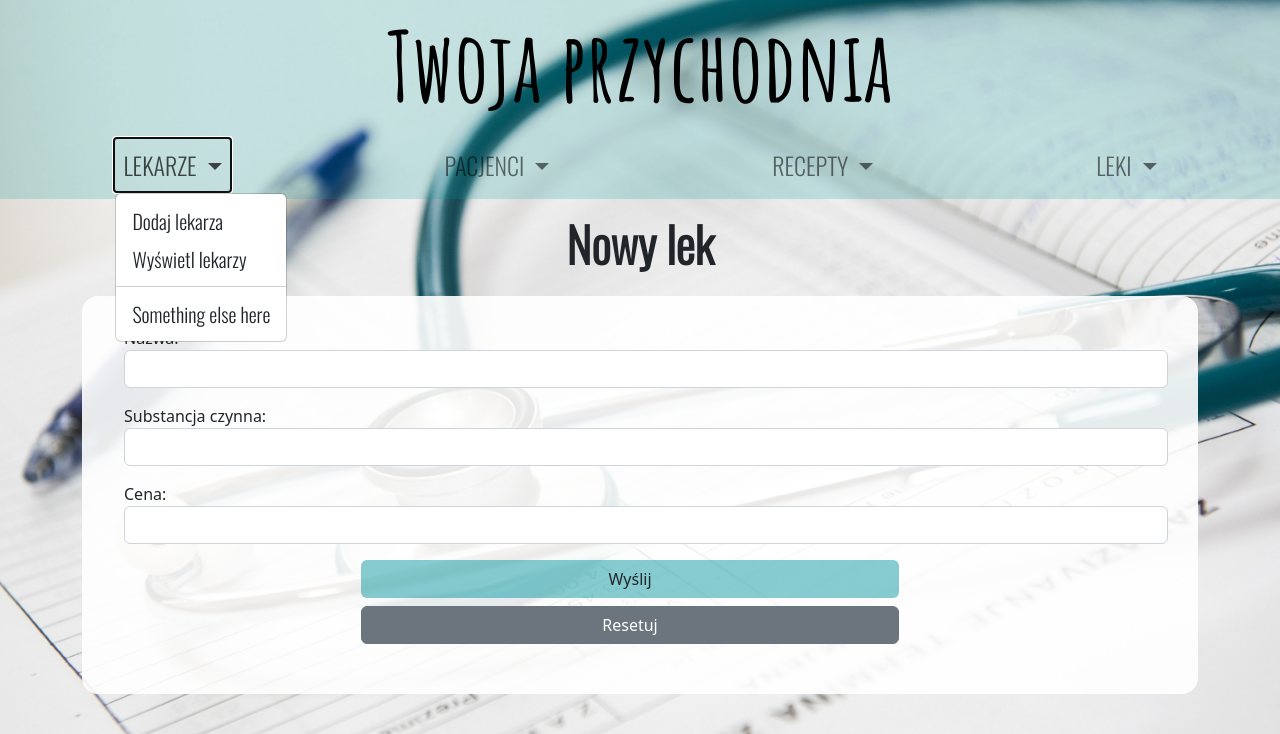
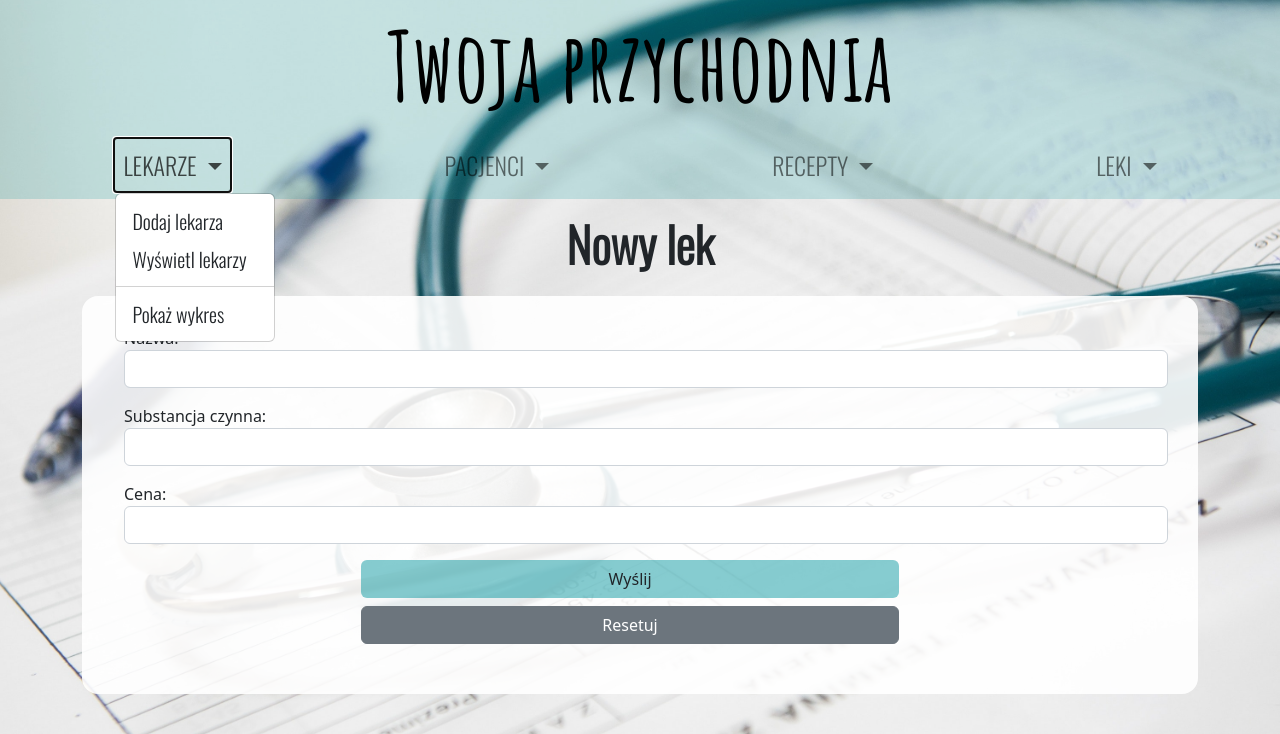
Before and after one commit to jvstyna/Przychodnia, a Django app: page /dodaj_lek/ in a window 1280 px wide, after a click on "LEKARZE". Shown: the top 734 px of the page. Run offline with Django 4.2, Linux system fonts and the light colour scheme; some libraries are stand-ins or nearby versions.

Commit message:
added option with charts displaying

```diff
--- a/przychodnia_app/templates/szablon.html
+++ b/przychodnia_app/templates/szablon.html
@@ -29,7 +29,7 @@
             <li><a class="dropdown-item" href="{% url 'dodaj_lekarza' %}">Dodaj lekarza</a></li>
             <li><a class="dropdown-item" href="{% url 'wyswietl_lekarza' %}">Wyświetl lekarzy</a></li>
             <li><hr class="dropdown-divider"></li>
-            <li><a class="dropdown-item" href="#">Something else here</a></li>
+            <li><a class="dropdown-item" href="{% url 'wykres_lekarze' %}">Pokaż wykres</a></li>
           </ul>
         </li>
         <li class="nav-item dropdown">
@@ -40,7 +40,7 @@
             <li><a class="dropdown-item" href="{% url 'dodaj_pacjenta' %}">Dodaj pacjenta</a></li>
             <li><a class="dropdown-item" href="{% url 'wyswietl_pacjenta' %}">Wyświetl pacjentów</a></li>
             <li><hr class="dropdown-divider"></li>
-            <li><a class="dropdown-item" href="#">Something else here</a></li>
+            <li><a class="dropdown-item" href="{% url 'wykres_pacjenci' %}">Pokaż wykres</a></li>
           </ul>
         </li>
         <li class="nav-item dropdown">
@@ -50,8 +50,6 @@
           <ul class="dropdown-menu fs-5" aria-labelledby="navbarDropdown" >
             <li><a class="dropdown-item" href="{% url 'dodaj_recepte' %}">Dodaj receptę</a></li>
             <li><a class="dropdown-item" href="{% url 'wyswietl_recepte' %}">Wyświetl recepty</a></li>
-            <li><hr class="dropdown-divider"></li>
-            <li><a class="dropdown-item" href="#">Something else here</a></li>
           </ul>
         </li>
         <li class="nav-item dropdown">
@@ -61,8 +59,6 @@
           <ul class="dropdown-menu fs-5" aria-labelledby="navbarDropdown">
             <li><a class="dropdown-item" href="{% url 'dodaj_lek' %}">Dodaj lek</a></li>
             <li><a class="dropdown-item" href="{% url 'wyswietl_lek' %}">Wyświetl leki</a></li>
-            <li><hr class="dropdown-divider"></li>
-            <li><a class="dropdown-item" href="#">Something else here</a></li>
           </ul>
         </li>
 
```
